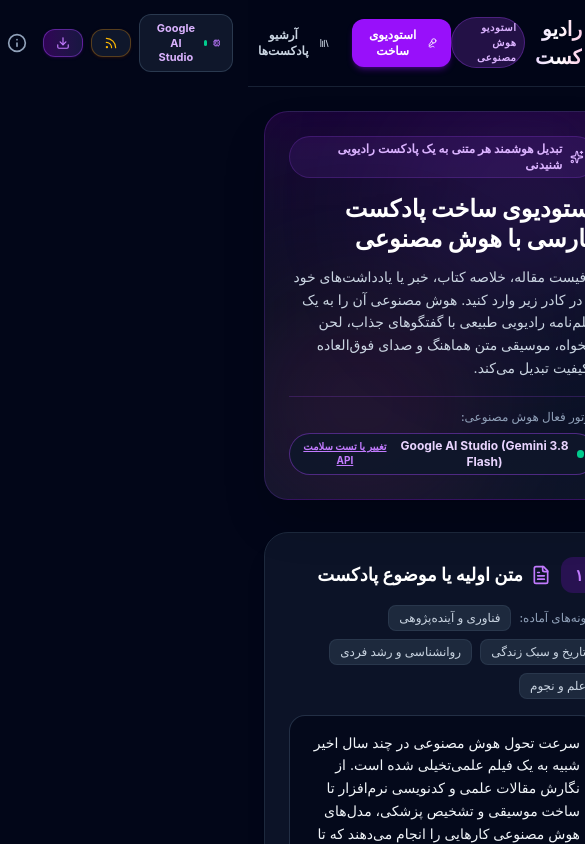
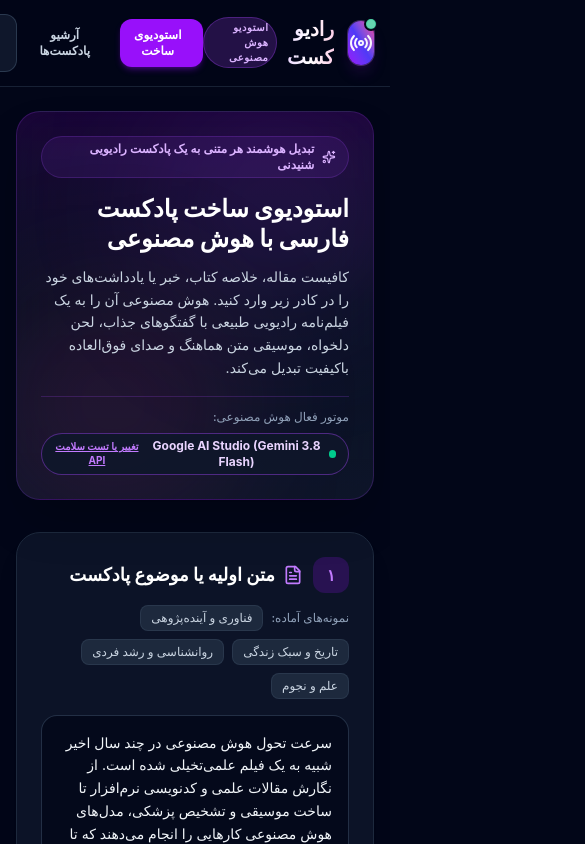
Before and after one commit to yusi20006-max/RADIOCAST, a React (Vite) app: page / in a window 390 px wide. Shown: the top 844 px of the page, 585 px wide, since content can reach past the window. Built offline with nearby package versions, Linux system fonts and the light colour scheme.

Commit message:
style: add mobile-safe global sizing and horizontal overflow containment

```diff
--- a/src/index.css
+++ b/src/index.css
@@ -1,8 +1,42 @@
 @import "tailwindcss";
 
 @layer base {
+  *,
+  *::before,
+  *::after {
+    box-sizing: border-box;
+  }
+
+  html,
+  body,
+  #root {
+    width: 100%;
+    min-height: 100%;
+  }
+
+  html,
   body {
+    overflow-x: clip;
+  }
+
+  body {
+    margin: 0;
+    min-width: 320px;
     font-family: 'Vazirmatn', -apple-system, BlinkMacSystemFont, 'Segoe UI', Roboto, Helvetica, Arial, sans-serif;
+  }
+
+  img,
+  canvas,
+  video,
+  svg {
+    max-width: 100%;
+  }
+
+  input,
+  textarea,
+  select,
+  button {
+    max-width: 100%;
   }
 }
 
```
